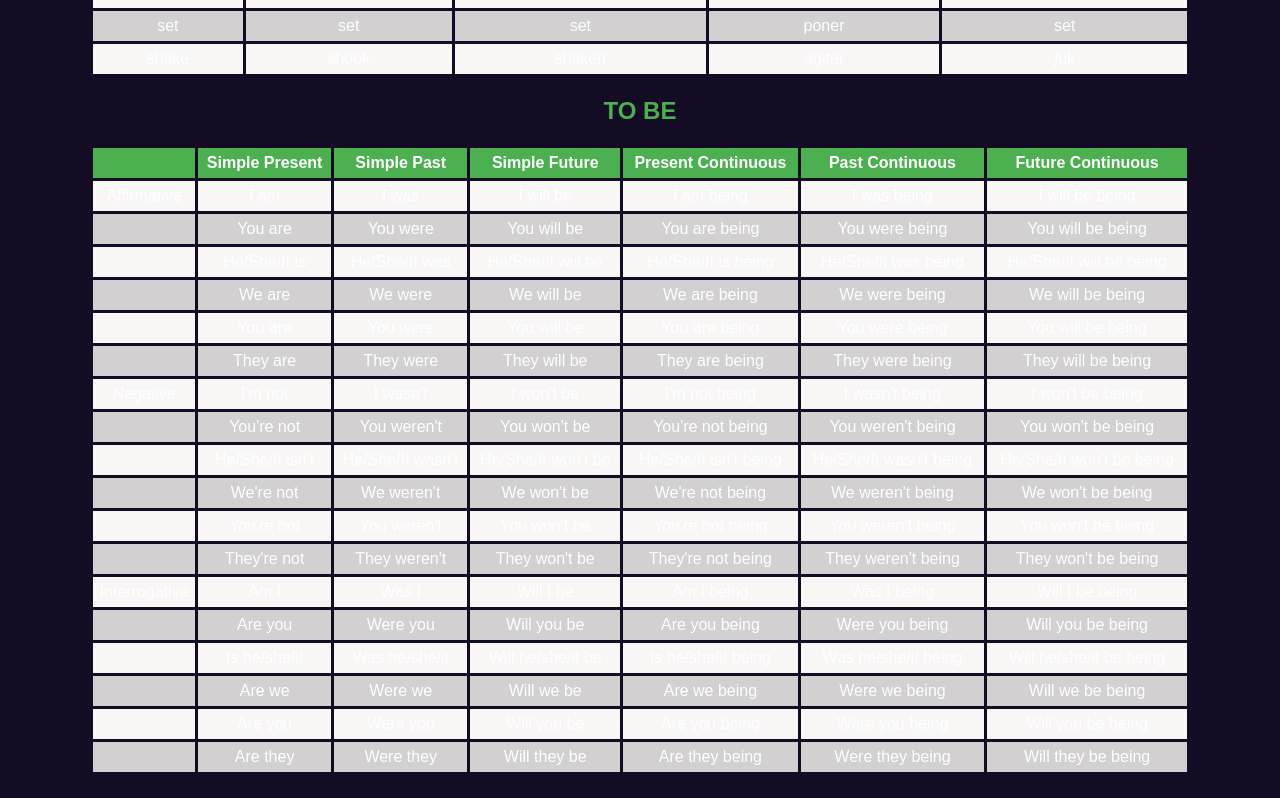
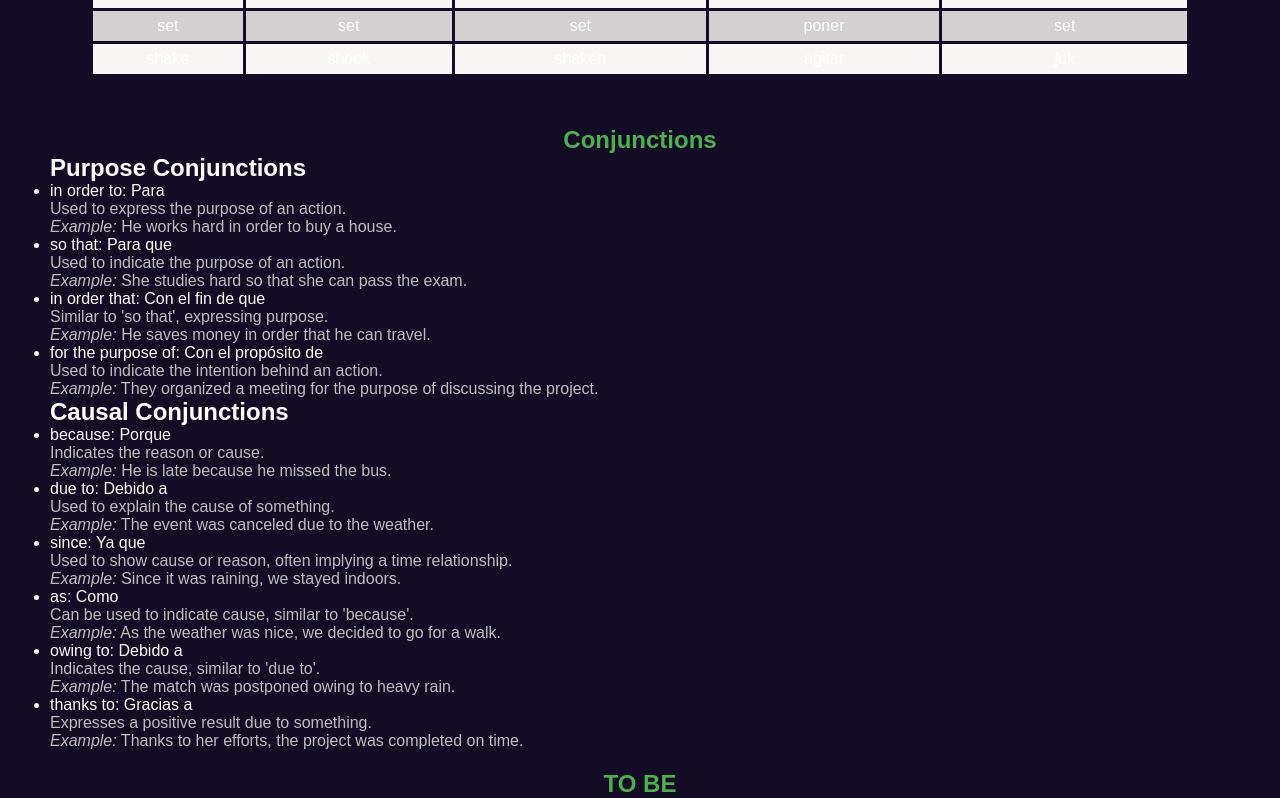
Before and after one commit to WilliamCortes/myWeb, a Next.js app: page /english in a window 1280 px wide. Shown: the part 4840-5638 px from the top of the page. Built offline with nearby package versions, Linux system fonts and the light colour scheme.

Commit message:
add conjunctions

```diff
--- /dev/null
+++ b/components/english/conjunctions.tsx
@@ -0,0 +1,94 @@
+// components/Conjunctions.js
+const conjunctions = {
+  purposeConjunctions: {
+    "in order to": {
+      translation: "Para",
+      meaning: "Used to express the purpose of an action.",
+      example: "He works hard in order to buy a house.",
+    },
+    "so that": {
+      translation: "Para que",
+      meaning: "Used to indicate the purpose of an action.",
+      example: "She studies hard so that she can pass the exam.",
+    },
+    "in order that": {
+      translation: "Con el fin de que",
+      meaning: "Similar to 'so that', expressing purpose.",
+      example: "He saves money in order that he can travel.",
+    },
+    "for the purpose of": {
+      translation: "Con el propósito de",
+      meaning: "Used to indicate the intention behind an action.",
+      example:
+        "They organized a meeting for the purpose of discussing the project.",
+    },
+  },
+  causalConjunctions: {
+    because: {
+      translation: "Porque",
+      meaning: "Indicates the reason or cause.",
+      example: "He is late because he missed the bus.",
+    },
+    "due to": {
+      translation: "Debido a",
+      meaning: "Used to explain the cause of something.",
+      example: "The event was canceled due to the weather.",
+    },
+    since: {
+      translation: "Ya que",
+      meaning:
+        "Used to show cause or reason, often implying a time relationship.",
+      example: "Since it was raining, we stayed indoors.",
+    },
+    as: {
+      translation: "Como",
+      meaning: "Can be used to indicate cause, similar to 'because'.",
+      example: "As the weather was nice, we decided to go for a walk.",
+    },
+    "owing to": {
+      translation: "Debido a",
+      meaning: "Indicates the cause, similar to 'due to'.",
+      example: "The match was postponed owing to heavy rain.",
+    },
+    "thanks to": {
+      translation: "Gracias a",
+      meaning: "Expresses a positive result due to something.",
+      example: "Thanks to her efforts, the project was completed on time.",
+    },
+  },
+};
+
+export const Conjunctions = () => (
+  <div>
+    <h2 className="t-title">Conjunctions</h2>
+
+    <h2>Purpose Conjunctions</h2>
+    <ul>
+      {Object.entries(conjunctions.purposeConjunctions).map(
+        ([conjunction, info]) => (
+          <li key={conjunction}>
+            <strong>{conjunction}</strong>: {info.translation}
+            <p>{info.meaning}</p>
+            <p>
+              <em>Example:</em> {info.example}
+            </p>
+          </li>
+        )
+      )}
+    </ul>
+    <h2>Causal Conjunctions</h2>
+    <ul>
+      {Object.entries(conjunctions.causalConjunctions).map(
+        ([conjunction, info]) => (
+          <li key={conjunction}>
+            <strong>{conjunction}</strong>: {info.translation}
+            <p>{info.meaning}</p>
+            <p>
+              <em>Example:</em> {info.example}
+            </p>
+          </li>
+        )
+      )}
+    </ul>
+  </div>
+);
--- a/pages/english.tsx
+++ b/pages/english.tsx
@@ -26,6 +26,7 @@ import Verbs50 from "../components/verbs50";
 import Verbs100 from "../components/verbs100";
 import Verbs150 from "../components/verbs150";
 import ReactPlayer from "react-player";
+import { Conjunctions } from "@/components/english/conjunctions";
 
 const inter = Inter({ subsets: ["latin"] });
 
@@ -47,7 +48,8 @@ export default function Home() {
         <Verbs50 />
         <Verbs100 />
         <Verbs150 />
-
+        <Divider />
+        <Conjunctions />
         <TableToBe2 />
         <TableToHave2 />
         <TableToDo2 />
```
